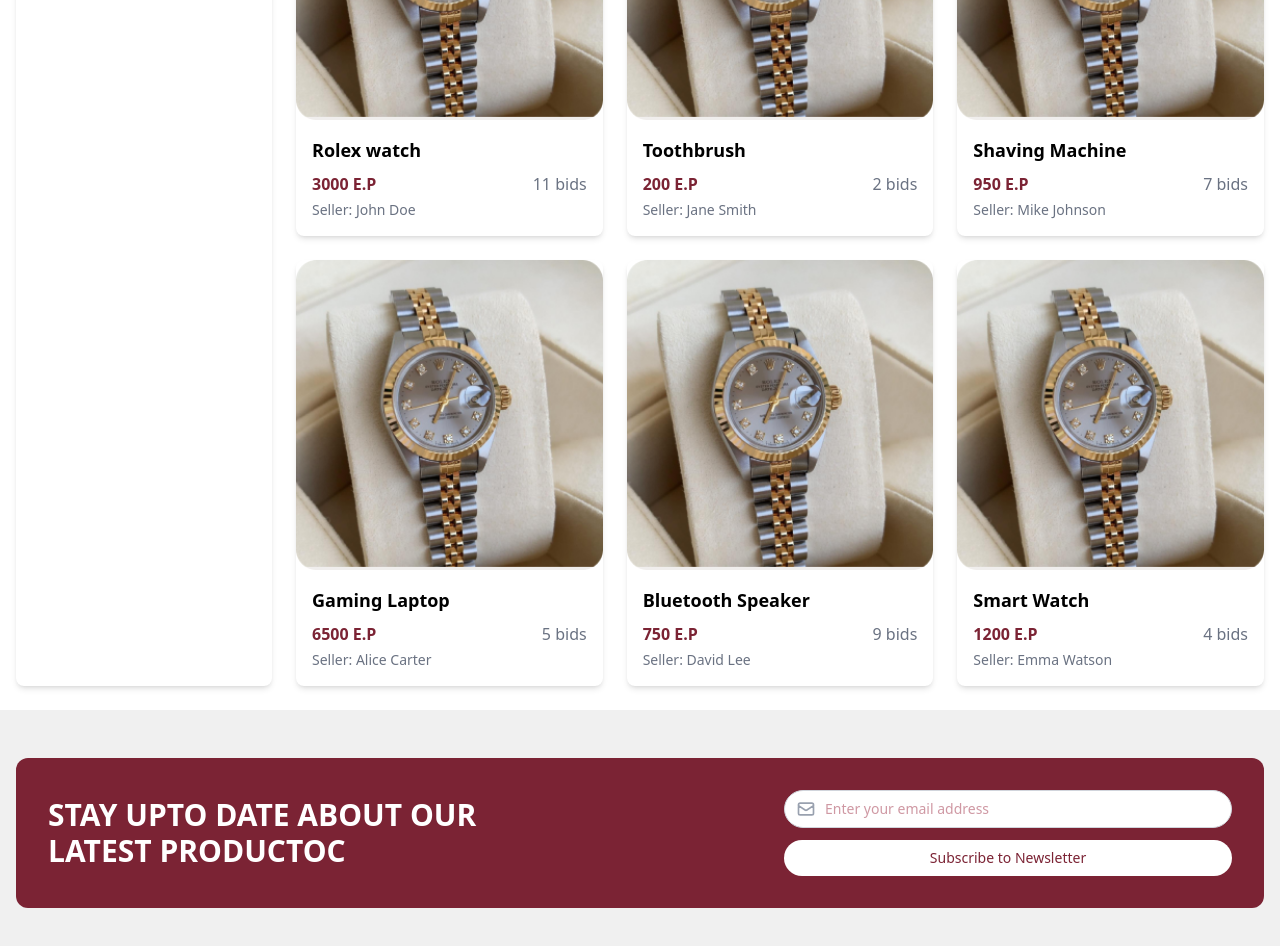
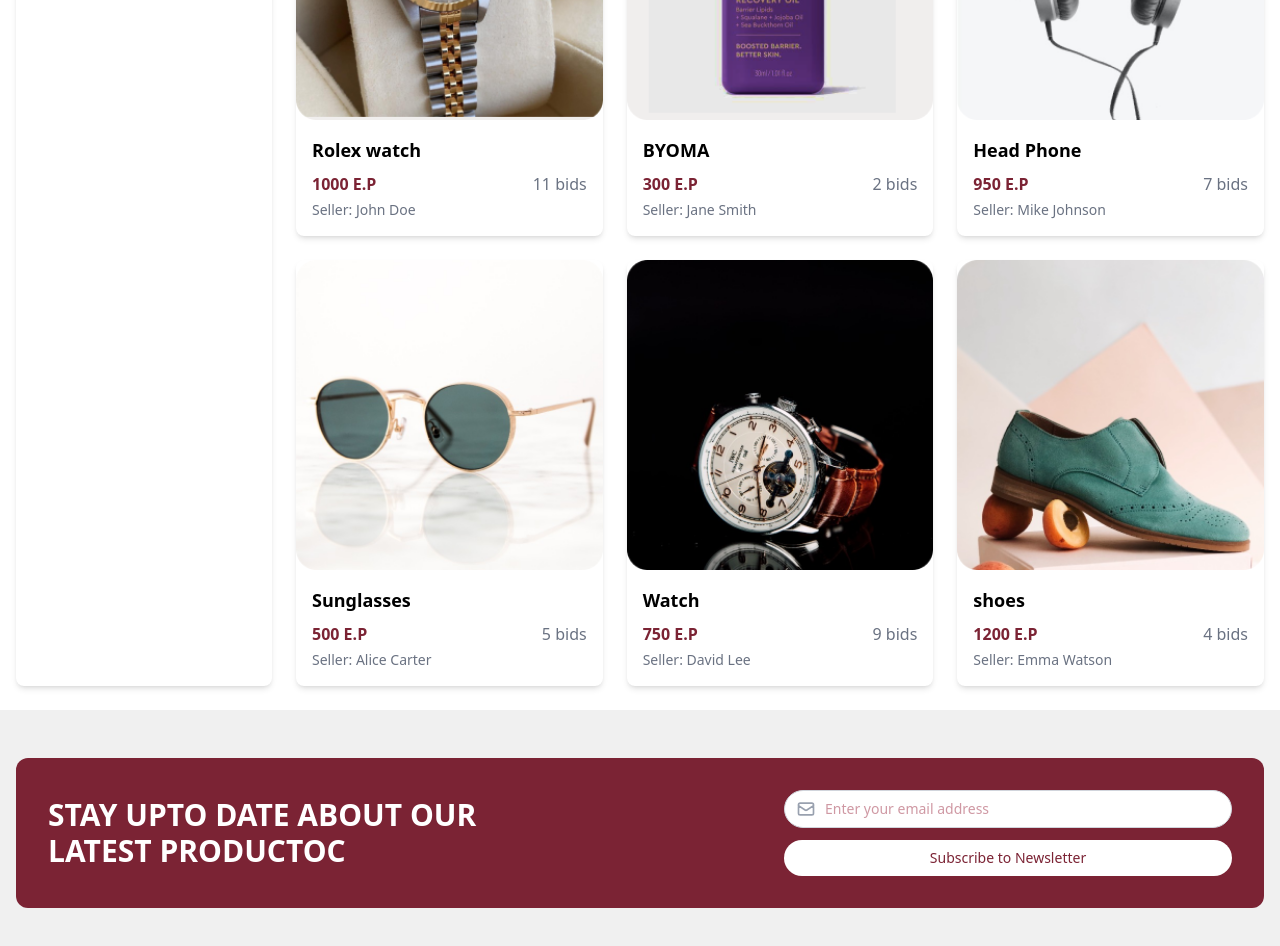
Before and after one commit to moe-a1/shopY, an Angular app in the folder frontend/: page /products in a window 1280 px wide. Shown: the part 380-1326 px from the top of the page. Built offline with nearby package versions, Linux system fonts and the light colour scheme.

Commit message:
7bshktnat

```diff
--- a/frontend/src/app/bazaar/bazaar.component.html
+++ b/frontend/src/app/bazaar/bazaar.component.html
@@ -11,7 +11,7 @@
     <link href="https://fonts.googleapis.com/css2?family=Inter:wght@400;500;600;700&display=swap" rel="stylesheet">
     <script src="https://cdn.tailwindcss.com"></script>
 </head>
-<body class="min-h-screen bg-gray-50 font-inter">
+<body class=" bg-gray-50 font-inter">
 
   <main class="max-w-7xl mx-auto px-4 sm:px-6 lg:px-8 py-8">
     <div class="flex gap-8">
--- a/frontend/src/app/cart/cart.component.ts
+++ b/frontend/src/app/cart/cart.component.ts
@@ -37,18 +37,18 @@ export class CartComponent implements OnInit {
     this.cartItems = [
       {
         id: 1,
-        name: 'PlayStation 4',
-        price: 3000,
+        name: 'Head Phone',
+        price: 950,
         seller: 'John Doe',
         image: 'images/Frame 33.png',
         quantity: 1
       },
       {
         id: 3,
-        name: 'Shaving Machine',
-        price: 950,
+        name: 'Rolex Watch',
+        price: 1000,
         seller: 'Mike Johnson',
-        image: 'https://example.com/shaver.jpg',
+        image: 'images/Frame 905.png',
         quantity: 2
       }
     ];
--- a/frontend/src/app/home/home.component.html
+++ b/frontend/src/app/home/home.component.html
@@ -128,7 +128,7 @@
   </div> </a>
   <h3 class="font-bold text-[#9F3247]">shoes</h3>
   <div class="flex justify-between items-center mt-2">
-    <p class="font-bold text-[#9F3247]">750 E.P</p>
+    <p class="font-bold text-[#9F3247]">1200 E.P</p>
     <div class="flex gap-2 text-sm text-gray-500">
       <p class="text-[#9F3247]">1 bids</p>
       <p>(Seller name)</p>
@@ -164,7 +164,7 @@
   </div></a>
   <h3 class="font-bold text-[#9F3247]">Headphone</h3>
   <div class="flex justify-between items-center mt-2">
-    <p class="font-bold text-[#9F3247]">360 E.P</p>
+    <p class="font-bold text-[#9F3247]">950 E.P</p>
     <div class="flex gap-2 text-sm text-gray-500">
       <p class="text-[#9F3247]">1 bids</p>
       <p>(Seller name)</p>
@@ -182,7 +182,7 @@
   </div></a>
   <h3 class="font-bold text-[#9F3247]">Sunglasses</h3>
   <div class="flex justify-between items-center mt-2">
-    <p class="font-bold text-[#9F3247]">260 E.P</p>
+    <p class="font-bold text-[#9F3247]">500 E.P</p>
     <div class="flex gap-2 text-sm text-gray-500">
       <p class="text-[#9F3247]">3 bids</p>
       <p>(Seller name)</p>
--- a/frontend/src/app/landing-page/landing-page.component.html
+++ b/frontend/src/app/landing-page/landing-page.component.html
@@ -28,10 +28,10 @@
           <div class="icon">🛍️</div>
         </button>
       </a>
-      <button class="gel-button blue">
+      <!-- <button class="gel-button blue">
         <span>Outlet</span>
         <div class="icon">💰</div>
-      </button>
+      </button> -->
     </div>
   </div>
 </body>
--- a/frontend/src/app/nav/nav.component.html
+++ b/frontend/src/app/nav/nav.component.html
@@ -13,7 +13,7 @@
         </div>
         <div class="hidden md:flex items-center w-full justify-between">
             <div class="flex gap-5">
-              <a routerLink="/home" routerLinkActive="text-[#7B2334] font-semibold" [routerLinkActiveOptions]="{ exact: true }">Home</a>
+              <a routerLink="/home" routerLinkActive="text-[#7B2334] font-semibold">Home</a>
               <a routerLink="/sell" routerLinkActive="text-[#7B2334] font-semibold">Sell</a>
               <a routerLink="/bazaar" routerLinkActive="text-[#7B2334] font-semibold" [routerLinkActiveOptions]="{ exact: true }">Bazaar</a>
             </div>
--- a/frontend/src/app/products/products.component.ts
+++ b/frontend/src/app/products/products.component.ts
@@ -24,50 +24,50 @@ export class ProductsComponent {
     {
       id: 1,
       name: 'Rolex watch',
-      price: 3000,
+      price: 1000,
       bids: 11,
       seller: 'John Doe',
       image: '/images/Frame 905.png'
     },
     {
       id: 2,
-      name: 'Toothbrush',
-      price: 200,
+      name: 'BYOMA',
+      price: 300,
       bids: 2,
       seller: 'Jane Smith',
-      image: '/images/Frame 905.png'
+      image: '/images/Frame 32.png'
     },
     {
       id: 3,
-      name: 'Shaving Machine',
+      name: 'Head Phone',
       price: 950,
       bids: 7,
       seller: 'Mike Johnson',
-      image: '/images/Frame 905.png'
+      image: '/images/Frame 33.png'
     },
     {
       id: 4,
-      name: 'Gaming Laptop',
-      price: 6500,
+      name: 'Sunglasses',
+      price: 500,
       bids: 5,
       seller: 'Alice Carter',
-      image: '/images/Frame 905.png'
+      image: '/images/Frame 34.png'
     },
     {
       id: 5,
-      name: 'Bluetooth Speaker',
+      name: 'Watch',
       price: 750,
       bids: 9,
       seller: 'David Lee',
-      image: '/images/Frame 905.png'
+      image: '/images/Frame 38.png'
     },
     {
       id: 6,
-      name: 'Smart Watch',
+      name: 'shoes',
       price: 1200,
       bids: 4,
       seller: 'Emma Watson',
-      image: '/images/Frame 905.png'
+      image: '/images/Frame 908.png'
     }
   ]
   ;
--- a/frontend/src/app/sell/categories/categories.component.html
+++ b/frontend/src/app/sell/categories/categories.component.html
@@ -303,7 +303,7 @@
       <div class="flex justify-end">
         <button
           (click)="onNext()"
-          class="bg-[#9F3247] text-white px-6 py-2 rounded-md hover:bg-[#8a2c3e] focus:outline-none focus:ring-2 focus:ring-[#9F3247] focus:ring-offset-2"
+          class="bg-[#9F3247] text-white px-6 py-2 rounded-full hover:bg-[#8a2c3e] focus:outline-none focus:ring-2 focus:ring-[#9F3247] focus:ring-offset-2"
         >
           Next
         </button>
--- a/frontend/src/app/sell/photos/photos.component.html
+++ b/frontend/src/app/sell/photos/photos.component.html
@@ -107,7 +107,7 @@
     <div class="flex justify-end">
       <button
         (click)="onNext()"
-        class="bg-[#9F3247] text-white px-6 py-2 rounded-md hover:bg-[#8a2c3e] focus:outline-none focus:ring-2 focus:ring-[#9F3247] focus:ring-offset-2"
+        class="bg-[#9F3247] text-white px-6 py-2 rounded-full hover:bg-[#8a2c3e] focus:outline-none focus:ring-2 focus:ring-[#9F3247] focus:ring-offset-2"
       >
         Next
       </button>
--- a/frontend/src/app/sell/your-products/your-products.component.html
+++ b/frontend/src/app/sell/your-products/your-products.component.html
@@ -6,6 +6,7 @@
         <span class="text-sm pt-5">Add Product > </span>
         <span class="text-sm pt-5 font-bold">Products</span>
       </div>
+      <br>
 <div class="container">
     <div class="flex justify-center mb-8">
         <div class="flex items-center space-x-4">
```
Also changed, not shown: 1 other file (tests, documents, lock files or other folders).
